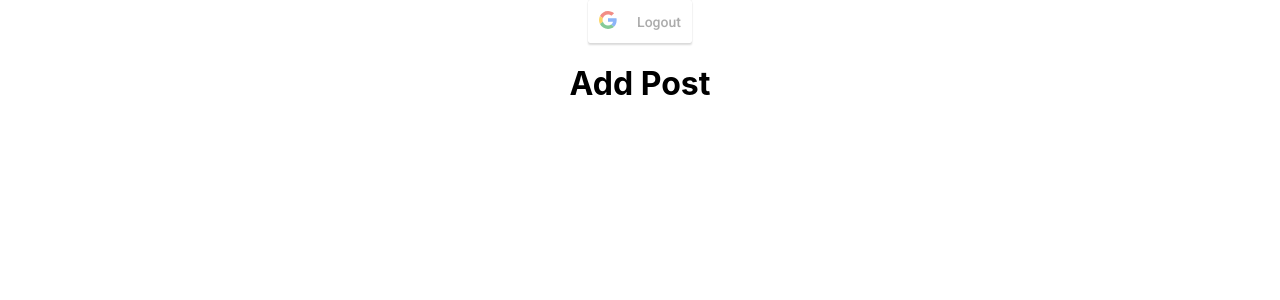
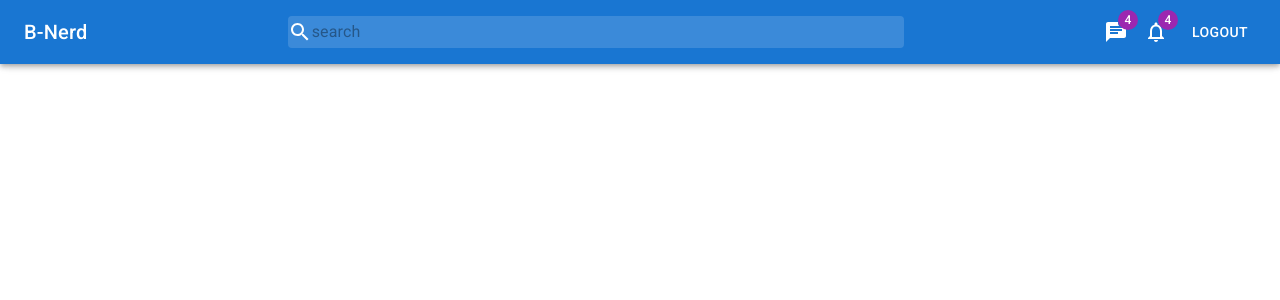
Before and after one commit to SushantKhanal/BookNerdFE, a React (Create React App) app: page /addPost in a window 1280 px wide. Shown: the top 300 px of the page. Built offline with nearby package versions, Linux system fonts and the light colour scheme.

Commit message:
design responsive navbar

```diff
--- a/src/App.js
+++ b/src/App.js
@@ -2,15 +2,29 @@ import './App.css';
 import { Routes, Route } from 'react-router-dom';
 import Home from './components/Home/Home';
 import AddPost from './screens/AddPost/AddPost';
+import { AppBar, Container, CssBaseline } from '@mui/material';
+import NavBar from "./components/Navbar/Navbar";
 
 function App() {
   return (
-    <div className="App">
-      <Routes>
-        <Route path="/" element={<Home/>} />
-        <Route path="/addPost" element={<AddPost/>} />
-      </Routes>
-    </div>
+    // <div className="App">
+    //   <Routes>
+    //     <Route path="/" element={<Home/>} />
+    //     <Route path="/addPost" element={<AddPost/>} />
+    //   </Routes>
+    // </div>
+
+    <>
+      <CssBaseline/>
+      <NavBar/>
+      <main>
+        <div>
+          <Container>
+
+          </Container>
+        </div>
+      </main>
+    </>
   );
 }
 
--- /dev/null
+++ b/src/components/Navbar/Navbar.jsx
@@ -0,0 +1,28 @@
+import { AppBar, Toolbar, Typography } from "@mui/material"
+import SearchIcon from '@mui/icons-material/Search';
+import { styled } from '@mui/material/styles';
+import { useState } from "react";
+import NavBarIcons from "./NavbarIcons/NavbarIcons";
+import SearchField from "./SearchField/SearchField";
+
+const StyledToolbar = styled(Toolbar)(({ theme }) => ({
+    display: 'flex',
+    justifyContent: 'space-between'
+}));
+
+const Navbar = () => {
+    const [isSearchOpen, setIsSearchOpen] = useState(false);
+    return (
+        <AppBar>
+            <StyledToolbar>
+                <Typography variant="h6">
+                    B-Nerd
+                </Typography>
+                <SearchField isSearchOpen={isSearchOpen} setIsSearchOpen={(state) => setIsSearchOpen(state)}/>
+                <NavBarIcons isSearchOpen={isSearchOpen} setIsSearchOpen={(state) => setIsSearchOpen(state)}/>
+            </StyledToolbar>
+        </AppBar>
+    )
+}
+
+export default Navbar;
--- /dev/null
+++ b/src/components/Navbar/NavbarIcons/NavbarIcons.jsx
@@ -0,0 +1,21 @@
+import MarkUnreadChatAltIcon from '@mui/icons-material/MarkUnreadChatAlt';
+import NotificationsNoneIcon from '@mui/icons-material/NotificationsNone';
+import {StyledIconsWrapper, StyledSearchButton, StyledBadge, StyledLogOutIcon, StyledLogoutButton} from './NavbarIconsStyles';
+
+const NavBarIcons = ({isSearchOpen, setIsSearchOpen}) => {
+    return (
+        <StyledIconsWrapper isSearchOpen={isSearchOpen}>
+            <StyledSearchButton onClick={() => setIsSearchOpen(true)}/>
+            <StyledBadge badgeContent={4} color="secondary">
+                <MarkUnreadChatAltIcon/>
+            </StyledBadge>
+            <StyledBadge badgeContent={4} color="secondary">
+                <NotificationsNoneIcon/>
+            </StyledBadge>
+            <StyledLogOutIcon/>
+            <StyledLogoutButton color="inherit">Logout</StyledLogoutButton>
+        </StyledIconsWrapper>
+    )
+}
+
+export default NavBarIcons;
--- /dev/null
+++ b/src/components/Navbar/NavbarIcons/NavbarIconsStyles.js
@@ -0,0 +1,39 @@
+import { styled, alpha } from '@mui/material/styles';
+import { Box } from "@mui/system";
+import LogoutIcon from '@mui/icons-material/Logout';
+import { Badge, Button } from "@mui/material"
+import SearchIcon from '@mui/icons-material/Search';
+
+export const StyledIconsWrapper = styled(Box)(({ theme, isSearchOpen }) => ({
+    display: 'flex',
+    alignItems: 'center',
+    [theme.breakpoints.down("sm")]: {
+        display: isSearchOpen ? 'none' : "flex",
+    }
+}));
+
+export const StyledSearchButton = styled(SearchIcon)(({ theme }) => ({
+    marginRight: theme.spacing(1),
+    [theme.breakpoints.up("sm")]: {
+        display: "none"
+    },
+    fontSize: 28
+}))
+
+export const StyledBadge = styled(Badge)(({ theme }) => ({
+    marginRight: theme.spacing(2)
+}))
+
+export const StyledLogOutIcon = styled(LogoutIcon)(({ theme }) => ({
+    display: "none",
+    [theme.breakpoints.down("sm")]: {
+        display: "block"
+    }
+}))
+
+export const StyledLogoutButton = styled(Button)(({ theme }) => ({
+    display: "block",
+    [theme.breakpoints.down("sm")]: {
+        display: "none"
+    }
+}))
--- /dev/null
+++ b/src/components/Navbar/SearchField/SearchField.jsx
@@ -0,0 +1,14 @@
+import SearchIcon from '@mui/icons-material/Search';
+import { StyledCancelIcon, StyledSearchField, StyledInputBase } from "./SearchFieldStyles";
+
+const SearchField = ({isSearchOpen, setIsSearchOpen}) => {
+    return (
+        <StyledSearchField isSearchOpen={isSearchOpen}>
+            <SearchIcon/>
+            <StyledInputBase placeholder="search"/>
+            <StyledCancelIcon onClick={()=>setIsSearchOpen(false)}/>
+        </StyledSearchField>
+    )
+}
+
+export default SearchField;
--- /dev/null
+++ b/src/components/Navbar/SearchField/SearchFieldStyles.js
@@ -0,0 +1,30 @@
+import { styled, alpha } from '@mui/material/styles';
+import CancelIcon from '@mui/icons-material/Cancel';
+import { Box } from "@mui/system";
+import { InputBase } from '@mui/material';
+
+export const StyledSearchField = styled(Box)(({ theme, isSearchOpen }) => ({
+    display: 'flex',
+    alignItems: 'center',
+    backgroundColor: alpha(theme.palette.common.white, 0.15),
+    '&:hover': {
+      backgroundColor: alpha(theme.palette.common.white, 0.25),
+    },
+    borderRadius: theme.shape.borderRadius,
+    width: '50%',
+    [theme.breakpoints.down("sm")]: {
+        display: isSearchOpen ? 'flex' : "none",
+        width: '70%',
+    },
+}));
+
+export const StyledCancelIcon = styled(CancelIcon)(({ theme }) => ({
+    display: "block",
+    [theme.breakpoints.up("sm")]: {
+        display: "none"
+    }
+}));
+
+export const StyledInputBase = styled(InputBase)(({ theme }) => ({
+    width: '90%'
+}));
```
